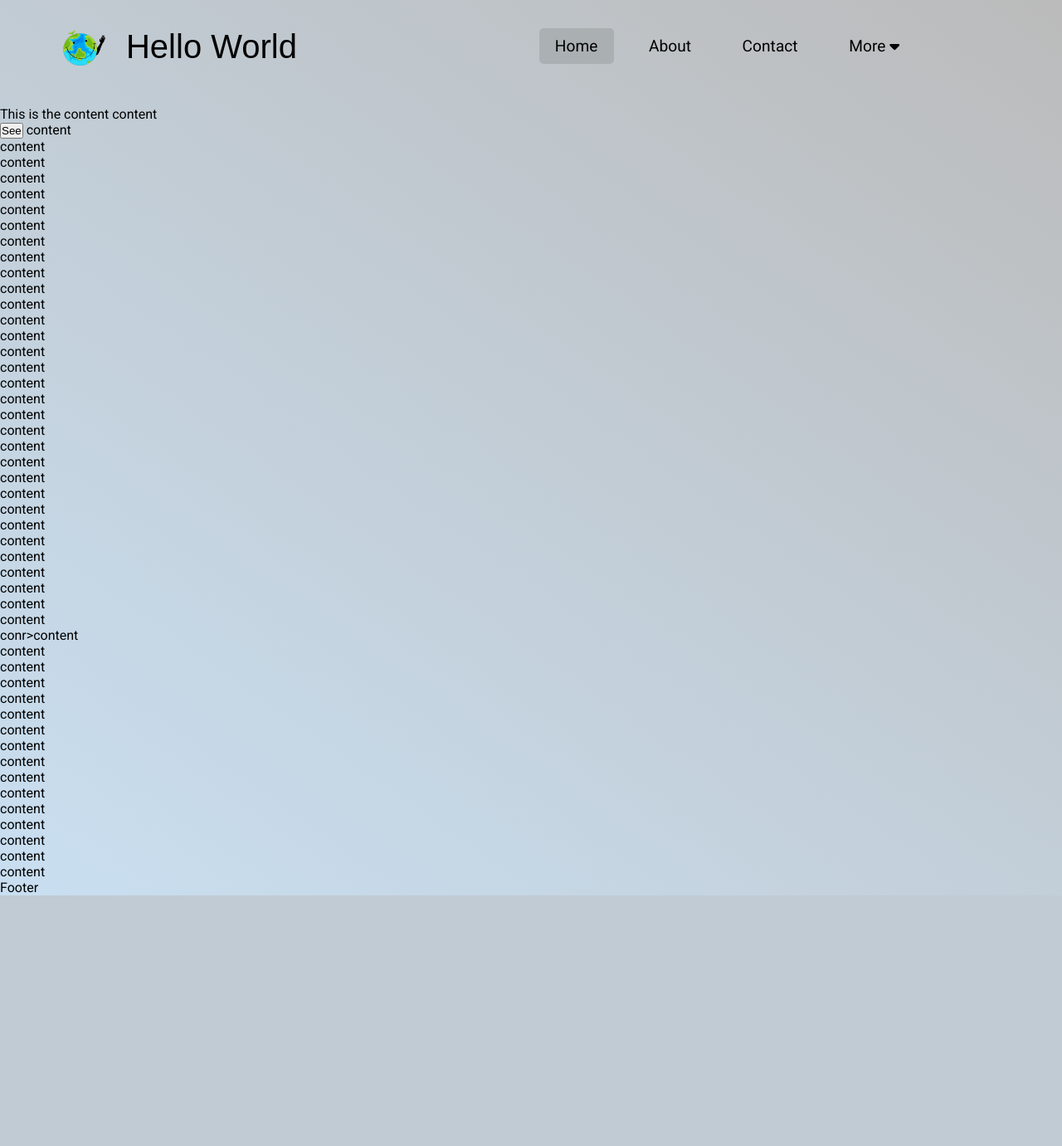
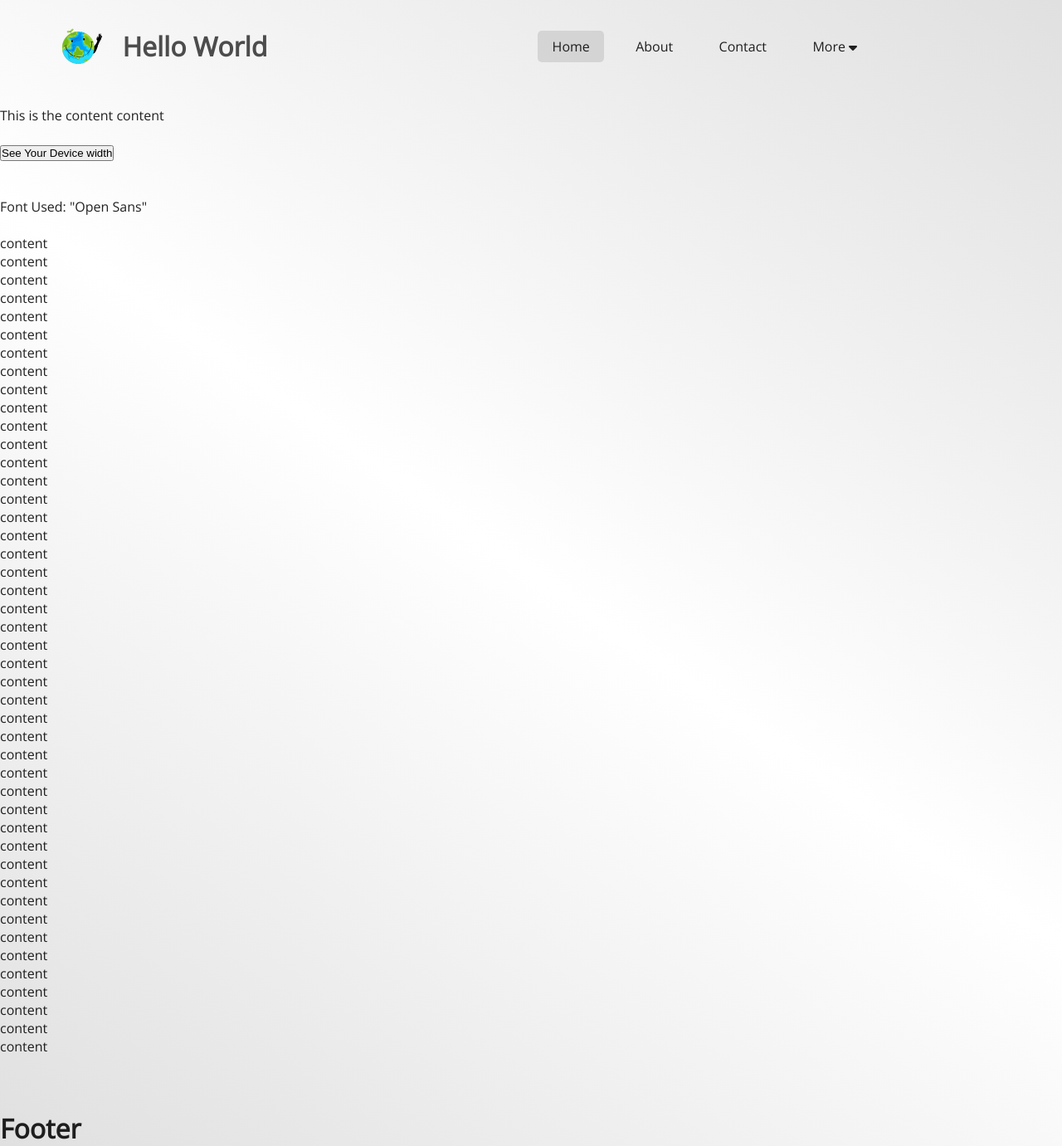
Before and after one commit to raghavdhingra/HelloWorldWebsite, a Django app: page / in a window 1280 px wide. Shown: the whole page at 83% size. Before the commit the page ends 1079 px from the top, so only its background shows below. Run offline with Django 3.2, Linux system fonts and the light colour scheme; some libraries are stand-ins or nearby versions; some web fonts are replaced.

Commit message:
Add files via upload

```diff
--- a/templates/base.html
+++ b/templates/base.html
@@ -15,7 +15,7 @@
 
     <!--Links-->
     <link rel="icon" href="{% static 'assets/logo/Logo.png' %}" />
-    <link rel="stylesheet" href="{% static 'css/base.css' %}" />
+    <link rel="stylesheet" href="{% static 'css/BaseNavBar.css' %}" />
     <!--Links____________________________-->
 
 
@@ -43,15 +43,15 @@
     <div class="nav" id="main_nav">
         <div class="nav-inner">
             <div class="nav-grid">
-                <div><img src="{% static 'assets/logo/LogoSmall.png' %}" class="nav-logo" alt="Hello World LOGO">
-                    <span class="nav-logo-text">Hello World</span>
+                <div><img src="{% static 'assets/logo/LogoSmall.png' %}" class="nav-logo" id="nav-logo" alt="Hello World LOGO">
+                    <span class="nav-logo-text" id="nav-logo-text">Hello World</span>
                 </div>
                 <div>
                     <ul class="nav_element2">
                         {% if user.is_authenticated %}
-                        <a href="#"><li>Hello! Raghav</li></a>
+                        <li><a href="#"><span>SignIn / SignUp</span></a></li>
                         {% else %}
-                        <a href="#"><li>SignIn / SignUp</li></a>
+                        <li id="signedIn_more"><a href="#"><span>Hello! Raghav <i class="fas fa-sort-down"></i></span></a></li>
                         {% endif %}
                     </ul>
                     <ul class="nav_element">
@@ -75,6 +75,10 @@
         <a href="{% url 'team' %}"><li class="drop-active1">Know Our Team</li></a>
         <a href="{% url 'event' %}"><li class="drop-active2">Upcoming Events</li></a>
     </div>
+    <div class="nav-drop-down2" id="nav_dropdown2">
+        <a href="{% url 'team' %}"><li>Profile</li></a>
+        <a href="{% url 'event' %}"><li>Logout</li></a>
+    </div>
     <!--NavBar Drop Down________________________-->
 
 
@@ -85,12 +89,12 @@
 
 
     <!--Footer-->
-    <footer>Footer</footer>
+    <footer><h1>Footer</h1></footer>
     <!--Footer_______________________-->
 
 
     <!--Scripts-->
-    <script type="text/javascript" src="{% static 'js/base.js' %}"></script>
+    <script type="text/javascript" src="{% static 'js/BaseNavBar.js' %}"></script>
     <!--Scripts_______________________-->
 
 
--- a/templates/home.html
+++ b/templates/home.html
@@ -22,19 +22,22 @@ ul.nav_element span.nav-active1{
 <!--For Spacing after the navbar as it's position is fixed-->
 <!--Spacing Block_______________________-->
 This is the content
-content
-<div id="width"></div><button onclick="fun();">See</button>
+content<Br><Br>
+<div><span id="width"></span></div><button onclick="fun();">See Your Device width</button>
+<Br><Br>
 <script>
 const fun = () => {
-    document.getElementById("width").innerText = window.innerWidth;
+    document.getElementById("width").innerText = `${window.innerWidth}px`;
 }
 </script>
-content<Br>content<Br>content<Br>
+<br>
+Font Used: "Open Sans"<Br>
+<Br>
     content<Br>content<Br>content<Br>content<Br>content<Br>
         content<Br>content<Br>content<Br>content<Br>content<Br>content<Br>content<Br>content<Br>
             content<Br>content<Br>content<Br>content<Br>content<Br>
                 content<Br>content<Br>content<Br>content<Br>content<Br>content<Br>content<Br>
-                    content<Br>content<Br>content<Br>content<Br>conr>content<Br>content<Br>content<Br>content<Br>
+                    content<Br>content<Br>content<Br>content<Br>content<Br>content<Br>content<Br>content<Br>
                         content<Br>content<Br>content<Br>content<Br>content<Br>content<Br>content<Br>
-        content<Br>content<Br>content<Br>content<Br>content<Br>
+        content<Br>content<Br>content<Br>content<Br>content<Br><Br><Br><Br>
 {% endblock %}
```
Also changed, not shown: templates/contact.html (+10 -0 lines), templates/about.html (line endings or trailing spaces), templates/event.html (line endings or trailing spaces), templates/team.html (line endings or trailing spaces).
